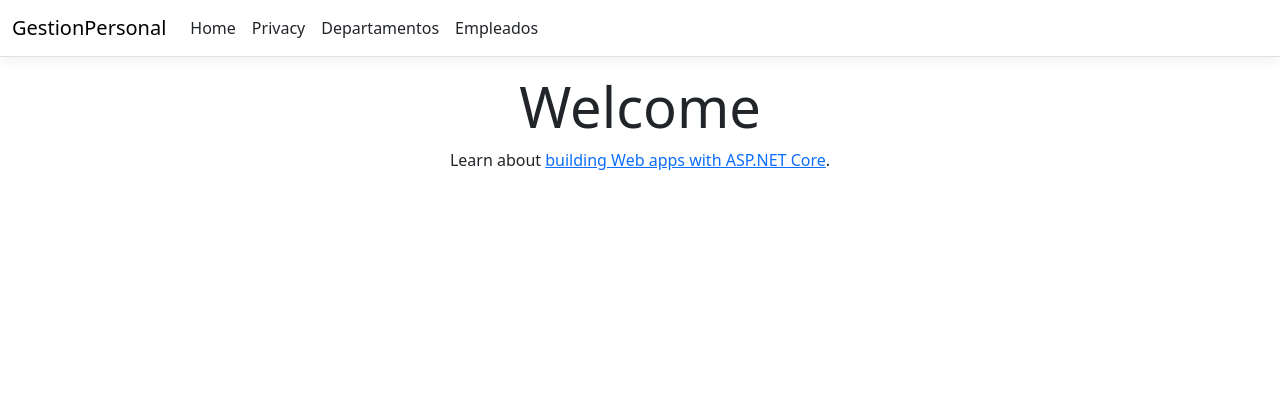
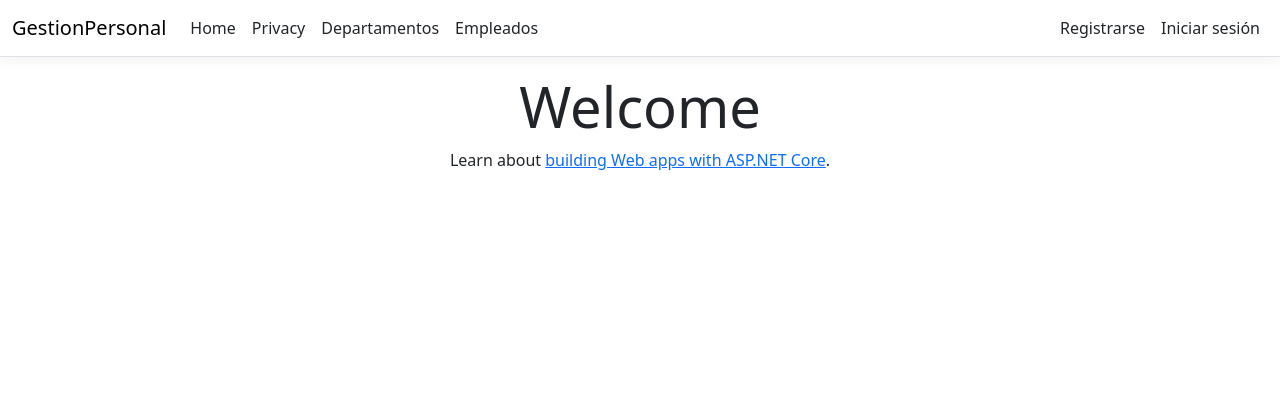
Before and after one commit to samirsamande/GestionPersonal, an ASP.NET Core app: page / in a window 1280 px wide. Shown: the top 420 px of the page. Run offline with ASP.NET Core 8, Linux system fonts and the light colour scheme; style sheets or scripts are compiled from the project's sources; some libraries are stand-ins or nearby versions.

Commit message:
Incluir _LoginPartial en el menú con registro, inicio y cierre de sesión

```diff
--- a/GestionPersonal/Views/Shared/_Layout.cshtml
+++ b/GestionPersonal/Views/Shared/_Layout.cshtml
@@ -33,6 +33,7 @@
                             <a class="nav-link text-dark" asp-controller="Empleados" asp-action="Index">Empleados</a>
                         </li>
                     </ul>
+                    <partial name="_LoginPartial" />
                 </div>
             </div>
         </nav>
--- /dev/null
+++ b/GestionPersonal/Views/Shared/_LoginPartial.cshtml
@@ -0,0 +1,27 @@
+@using Microsoft.AspNetCore.Identity
+@using GestionPersonal.Data
+@inject SignInManager<ApplicationUser> SignInManager
+
+<ul class="navbar-nav">
+    @if (SignInManager.IsSignedIn(User))
+    {
+        <li class="nav-item">
+            <span class="nav-link text-dark">Hola, @User.Identity?.Name</span>
+        </li>
+        <li class="nav-item">
+            <form class="form-inline" asp-area="Identity" asp-page="/Account/Logout"
+                  asp-route-returnUrl="@Url.Action("Index", "Home", new { area = "" })" method="post">
+                <button type="submit" class="nav-link btn btn-link text-dark">Cerrar sesión</button>
+            </form>
+        </li>
+    }
+    else
+    {
+        <li class="nav-item">
+            <a class="nav-link text-dark" asp-area="Identity" asp-page="/Account/Register">Registrarse</a>
+        </li>
+        <li class="nav-item">
+            <a class="nav-link text-dark" asp-area="Identity" asp-page="/Account/Login">Iniciar sesión</a>
+        </li>
+    }
+</ul>
--- a/GestionPersonal/Views/_ViewImports.cshtml
+++ b/GestionPersonal/Views/_ViewImports.cshtml
@@ -1,3 +1,4 @@
 @using GestionPersonal
 @using GestionPersonal.Models
+@using GestionPersonal.Data
 @addTagHelper *, Microsoft.AspNetCore.Mvc.TagHelpers
```
